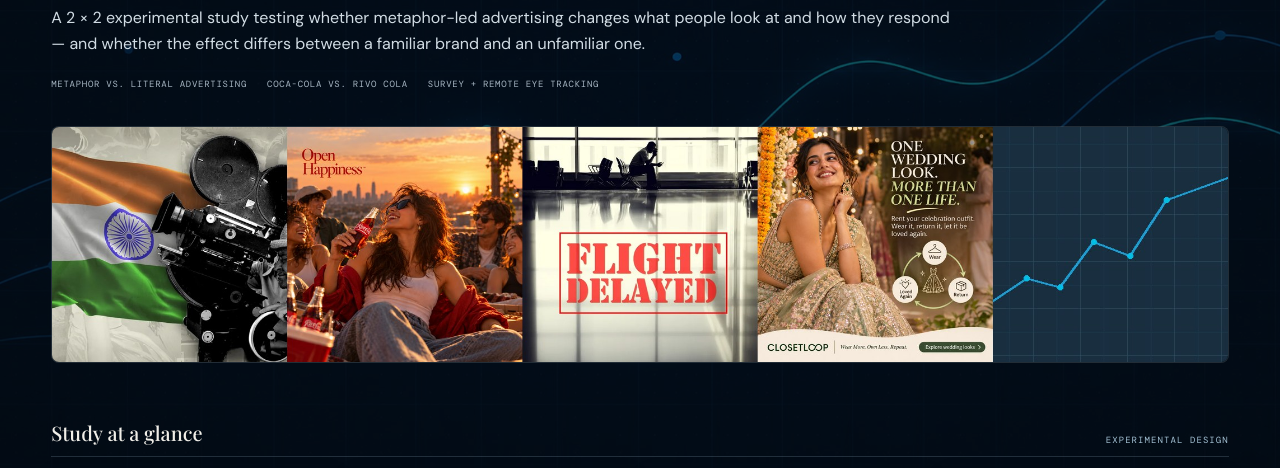
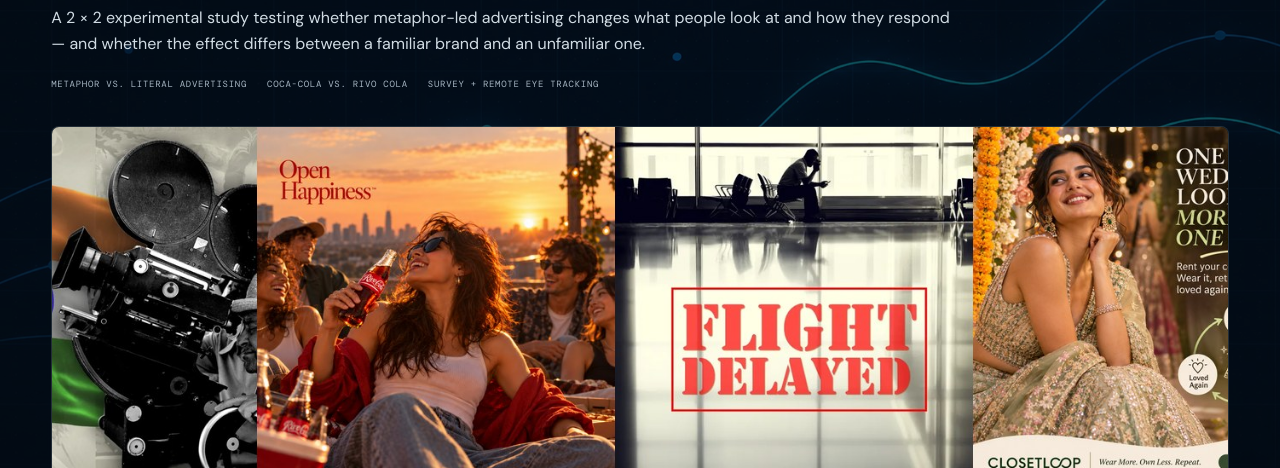
Before and after one commit to AmaniSingh01/amanisingh01.github.io, a plain HTML site: page cnn-b.html in a window 1280 px wide. Shown: the part 302-770 px from the top of the page. Drawn offline with nearby package versions, Linux system fonts and the light colour scheme; a web font is replaced by a local one.

Commit message:
Crop campaign visual in CNN-B dashboard

```diff
--- a/cnn-b.html
+++ b/cnn-b.html
@@ -18,7 +18,7 @@ h1{font-size:clamp(38px,5vw,64px);line-height:1.03;letter-spacing:-.05em;font-we
 h1 em{font:italic 500 1em var(--serif);color:#e7b1a8}
 .subtitle{max-width:900px;color:#d1dce4;font-size:16px;line-height:1.65;margin:0}
 .meta{display:flex;gap:20px;flex-wrap:wrap;margin-top:20px;color:var(--muted);font:9px var(--mono);letter-spacing:.08em;text-transform:uppercase}
-.ads{width:100%;display:block;max-height:560px;object-fit:cover;object-position:25% center;background:rgba(0,0,0,.36);border:1px solid var(--line);border-radius:8px;margin-top:12px}
+.ads{width:100%;display:block;height:360px;max-height:560px;object-fit:cover;object-position:25% center;background:rgba(0,0,0,.36);border:1px solid var(--line);border-radius:8px;margin-top:12px}
 .section-title{display:flex;justify-content:space-between;align-items:end;margin:28px 0 14px;border-bottom:1px solid var(--line);padding-bottom:10px}
 .section-title h2{font:20px var(--serif);margin:0}.section-title span{font:9px var(--mono);color:var(--blue);letter-spacing:.12em;text-transform:uppercase}
 .kpis{display:grid;grid-template-columns:repeat(4,1fr);gap:12px}
```
